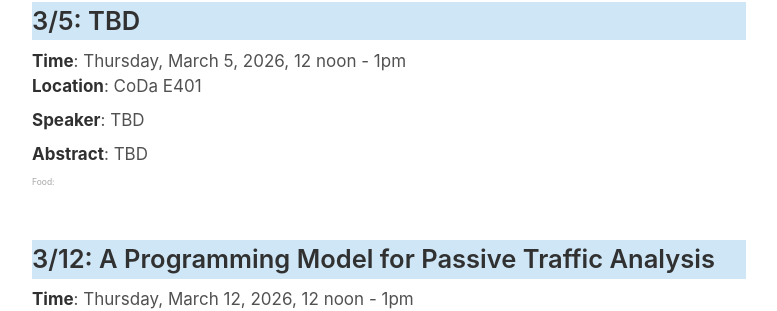
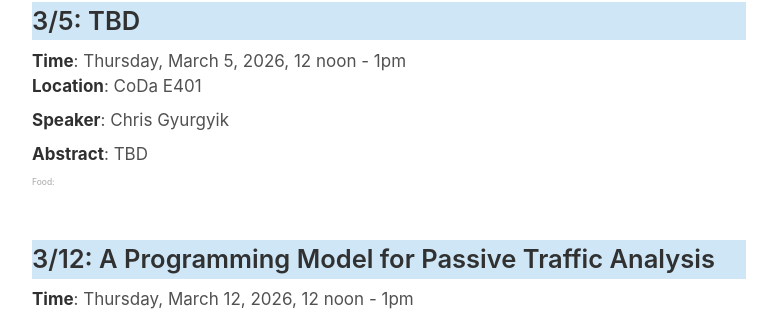
Before and after one commit to software-research-lunch/software-research-lunch.github.io, a Jekyll site: the page built from index.html, in a window 1280 px wide and 900 px high, scrolled down 3858 px. Shown: the part 150-461 px from the top of the window, without its empty margins (251-1028 px from the left). Built offline with Jekyll 4.4.1, drawn with Linux system fonts in a browser that asks for light colours.

Commit message:
_data: add chris placeholder

```diff
--- a/_data/schedule.yml
+++ b/_data/schedule.yml
@@ -98,7 +98,7 @@ In this work, we formalize the LLM verification problem as computing the total p
     - date: "2026-3-5"
       abstract: "TBD"
       title: "TBD"
-      speaker: "TBD"
+      speaker: "Chris Gyurgyik"
       bio: "TBD"
     - date: "2026-3-12"
       abstract: "TBD"
```
